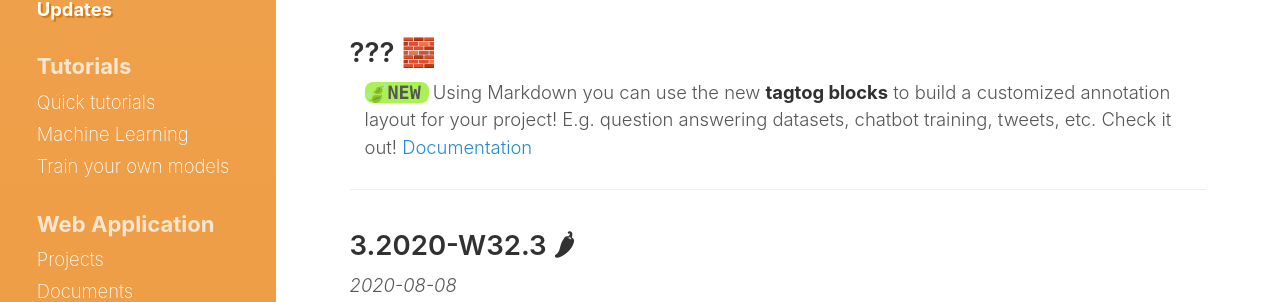
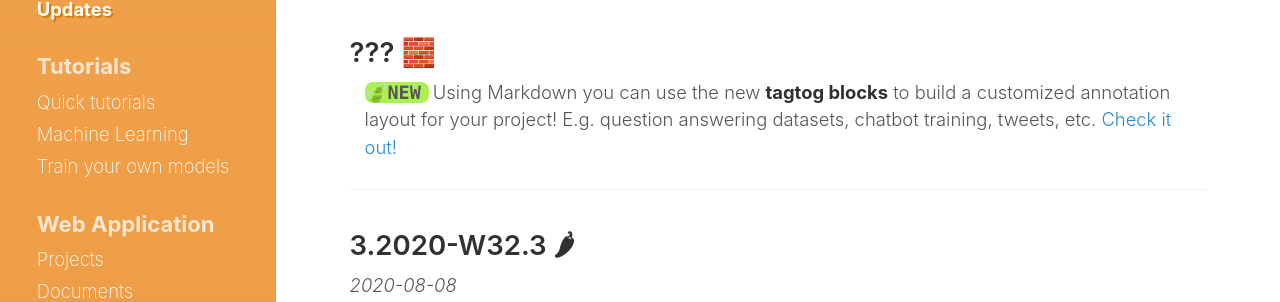
Before and after one commit to tagtogorg/tagtog-doc, a Jekyll site: the page built from updates.md, in a window 1280 px wide. Shown: the part 335-637 px from the top of the page. Built offline with Jekyll 4.4.1, drawn with Linux system fonts in a browser that asks for light colours; nearby versions of some CDN libraries; emoji names are drawn with the system emoji font.

Commit message:
rename link

```diff
--- a/updates.md
+++ b/updates.md
@@ -17,7 +17,7 @@ notoc: true
 ## ??? 🧱
 
 <ul class="updates">
-  <li class="new"><span markdown="1">Using Markdown you can use the new <strong>tagtog blocks</strong> to build a customized annotation layout for your project! E.g. question answering datasets, chatbot training, tweets, etc. Check it out! <a href="tagtogblocks.html">Documentation</a></span></li>
+  <li class="new"><span markdown="1">Using Markdown you can use the new **tagtog blocks** to build a customized annotation layout for your project! E.g. question answering datasets, chatbot training, tweets, etc. [Check it out!](tagtog-blocks)</span></li>
 </ul>
 
 ---
```
Also changed, not shown: API_documents_v1.md (+1 -1 lines), MarkdownFileParsing.md (+1 -1 lines), documents.md (+1 -1 lines), ioformats.md (+1 -1 lines), tagtog-blocks.md (renamed from tagtogblocks.md).
